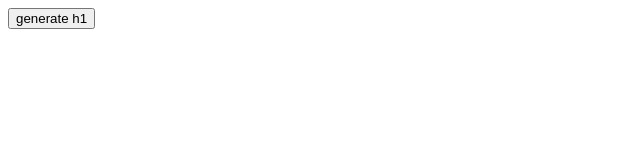
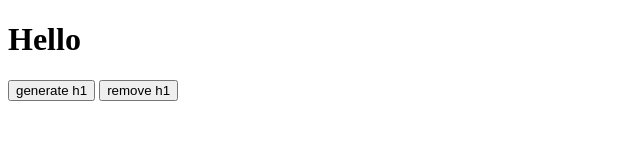
Before and after one commit to sandyc4136/Frontend, a plain HTML site: page Javascript/day8/index2.html in a window 1280 px wide. Both pictures are taken after a click on the button "generate h1". Shown: the whole page, without its empty margins (0-640 px from the left). Drawn offline with Linux system fonts and the light colour scheme.

Commit message:
setAttributes completed

```diff
--- a/Javascript/day8/index2.html
+++ b/Javascript/day8/index2.html
@@ -6,13 +6,35 @@
     <title>Document Object Model</title>
 </head>
 <body>
-    <div class="container"></div>
+    <div id="container"></div>
     <input type="button" value="generate h1" onclick="handleBtnClick()">
+    <input type="button" value="remove h1" onclick="removeH1()">
 </body>
 <script>
+
+    // function handleBtnClick(){
+    //         alert("Hello I am an alert");
+    //     }
+
+
     function handleBtnClick(){
         var h1=document.createElement("h1"); // create a new element
         h1.innerHTML="Hello"; // assign content into the element
+        h1.setAttribute("id","heading");
+        var container=document.getElementById("container");
+        container.appendChild(h1);
     }
+    // function remove(){
+    //     document.getElementById("container").innerHTML='';
+    // }
+
+    function removeH1(){
+        var container=document.getElementById("container");
+        var h1=document.getElementById("heading");
+        // container.removeChild(h1); // this will remove the child of the parent or the mentioned element
+        //container.remove(); // this will remove the current node. It does not take any argument.
+        h1.remove();
+    }
+
 </script>
 </html>
```
